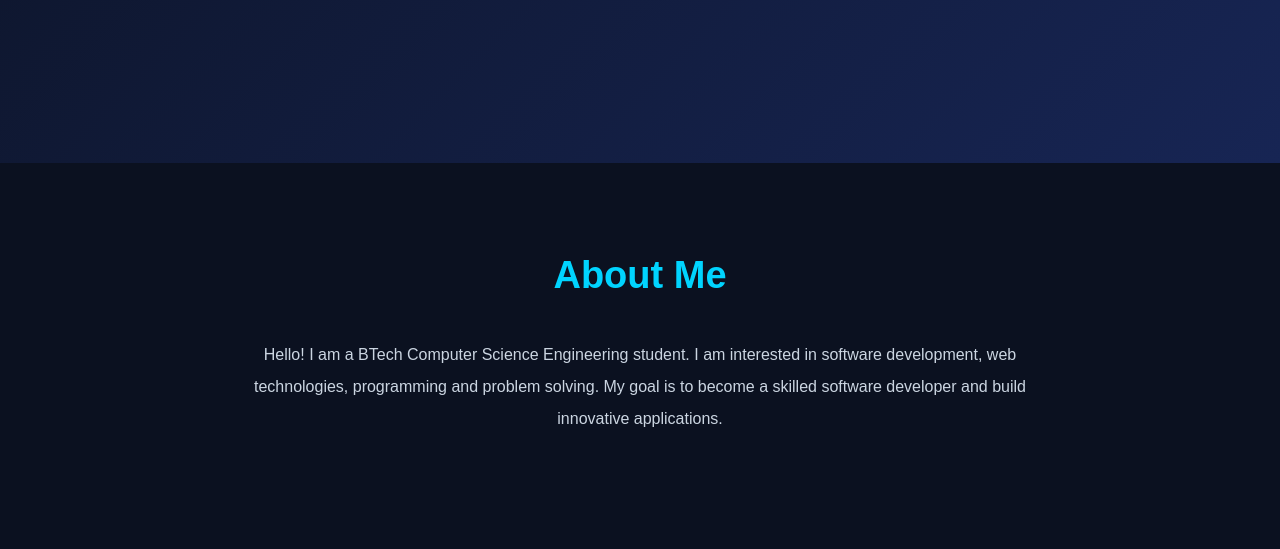
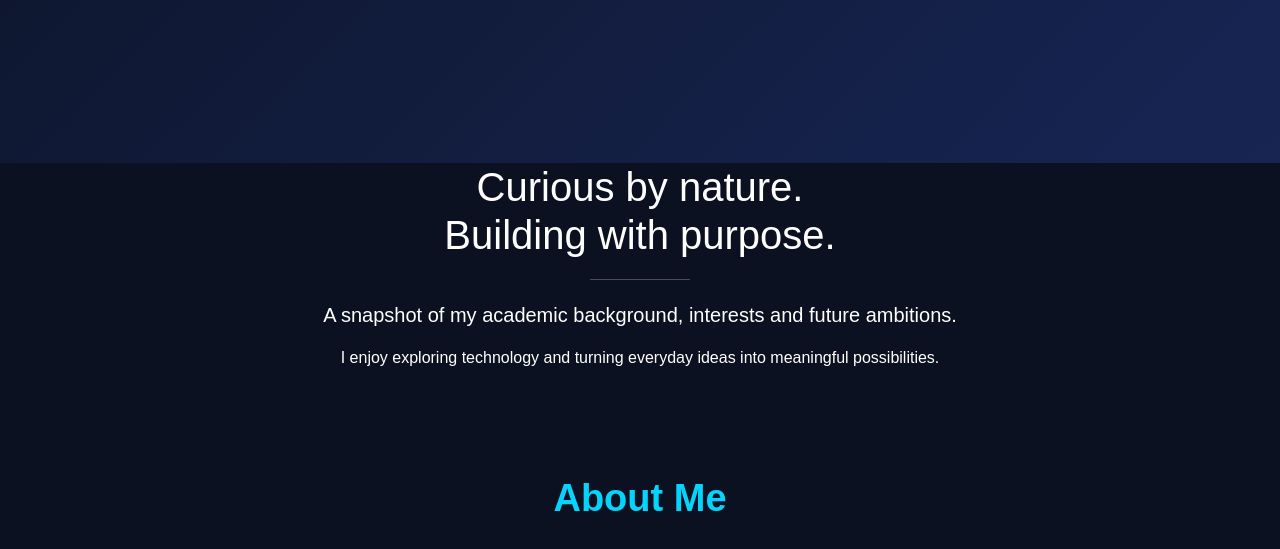
Before and after one commit to pashaameer2024-sketch/MyPortfolio, a plain HTML site: page index.html in a window 1280 px wide. Shown: the part 637-1186 px from the top of the page. Drawn offline with nearby package versions, Linux system fonts and the light colour scheme.

Commit message:
Update index.html

```diff
--- a/index.html
+++ b/index.html
@@ -335,6 +335,23 @@ technology and creating innovative projects.
 </div>
 </div>
 </section>
+    <div class="hero-content text-center">
+
+    <h1>Curious by nature.<br>
+        Building with purpose.</h1>
+
+    <hr style="width: 100px; margin: 20px auto;">
+
+    <p class="lead">
+        A snapshot of my academic background, interests and future ambitions.
+    </p>
+
+    <p>
+        I enjoy exploring technology and turning everyday ideas
+        into meaningful possibilities.
+    </p>
+
+</div>
 
 <!-- ABOUT -->
 
```
